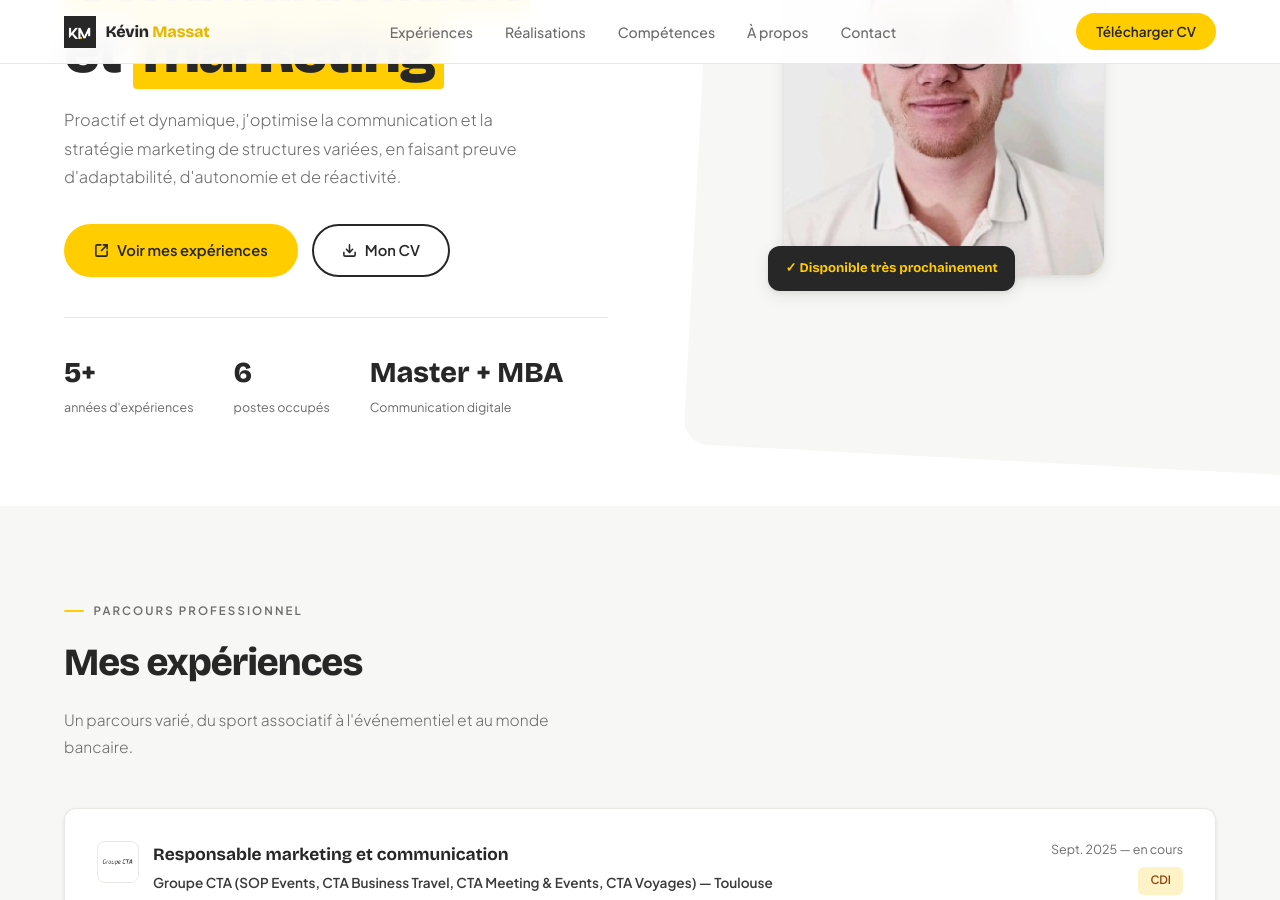
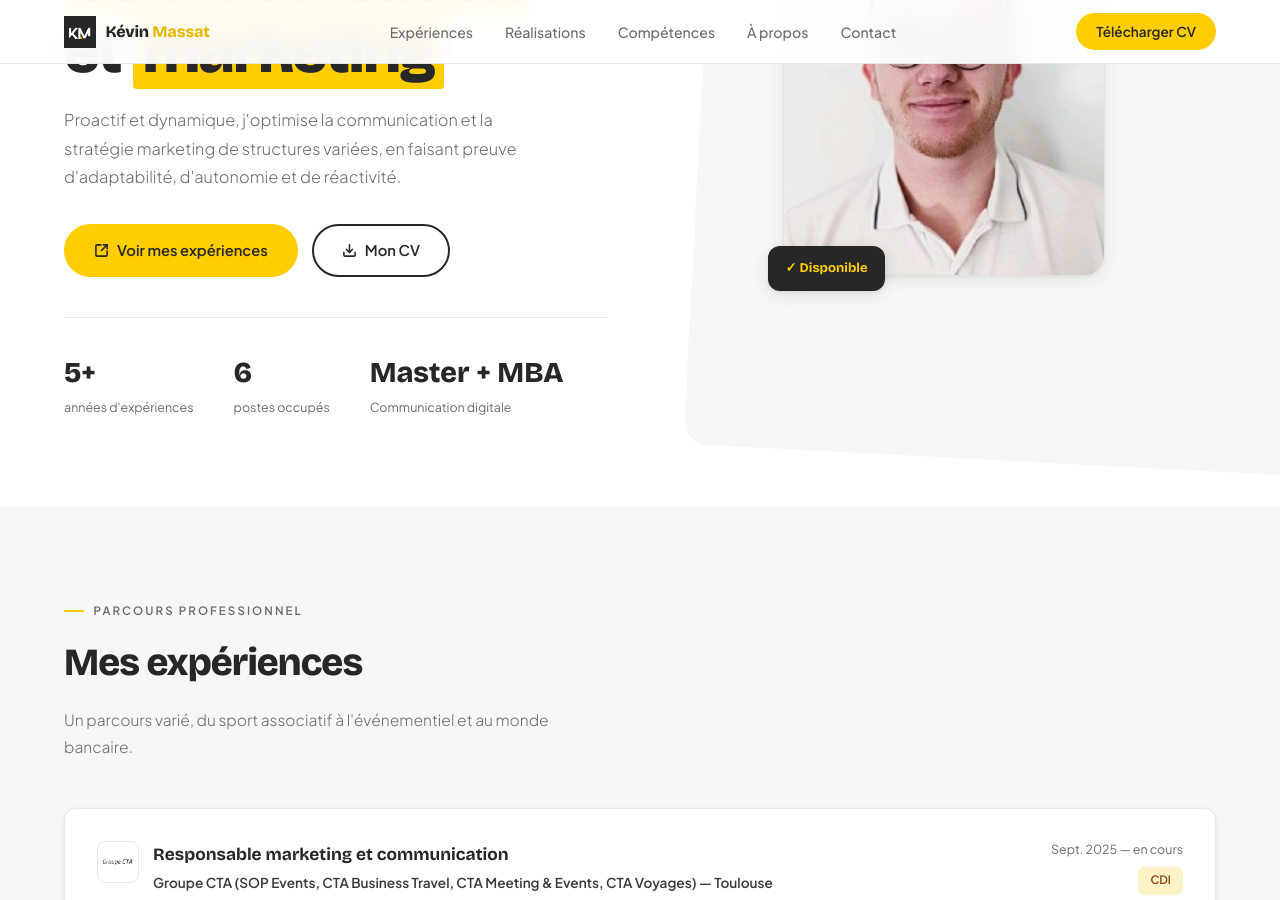
Before and after one commit to kmassat/portfolio-kevin-massat, a Jekyll site: the page built from index.html, in a window 1280 px wide and 900 px high, scrolled down 394 px. Built offline with Jekyll 4.4.1, drawn with Linux system fonts in a browser that asks for light colours.

Commit message:
Update 🏠 Accueil & Compétences “textes”

```diff
--- a/_data/accueil.yml
+++ b/_data/accueil.yml
@@ -1,5 +1,5 @@
 badge: Disponible · Toulouse
-hero_badge: "✓ Disponible très prochainement"
+hero_badge: ✓ Disponible
 titre: Kévin Massat,<br>responsable <em>communication</em><br>et <em>marketing</em>
 sous_titre: Proactif et dynamique, j'optimise la communication et la stratégie marketing de structures variées, en faisant preuve d'adaptabilité, d'autonomie et de réactivité.
 lien_cv: https://acrobat.adobe.com/id/urn:aaid:sc:EU:18551f05-b2a7-45f2-8be4-f11be752ca26
@@ -10,4 +10,4 @@ linkedin: https://www.linkedin.com/in/kevin-massat/
 apropos_1: "Passionné de communication depuis mes premières années d'études, j'ai eu la chance de traverser des univers très différents : du <strong>sport associatif</strong> au <strong>monde bancaire</strong>, en passant par <strong>l'événementiel et le voyage</strong> avec le Groupe CTA. Chaque secteur m'a appris une chose essentielle : adapter le message à son audience est toujours plus efficace qu'un contenu générique."
 apropos_2: "Mes formations (<strong>Master Management du sport, option Communication digitale</strong> au TSM, puis <strong>MBA Communication et Marketing Digital</strong> à l'ISCOM Toulouse) m'ont donné une solide base théorique. C'est sur le terrain que j'ai développé mes réflexes : gérer l'imprévu, produire vite et collaborer efficacement."
 apropos_3: Aujourd'hui disponible pour un CDI, je cherche une structure où la communication est prise au sérieux, un lieu où je peux continuer à apprendre et à m'investir pleinement.
-apropos_img: ""
+apropos_img: ''
```
